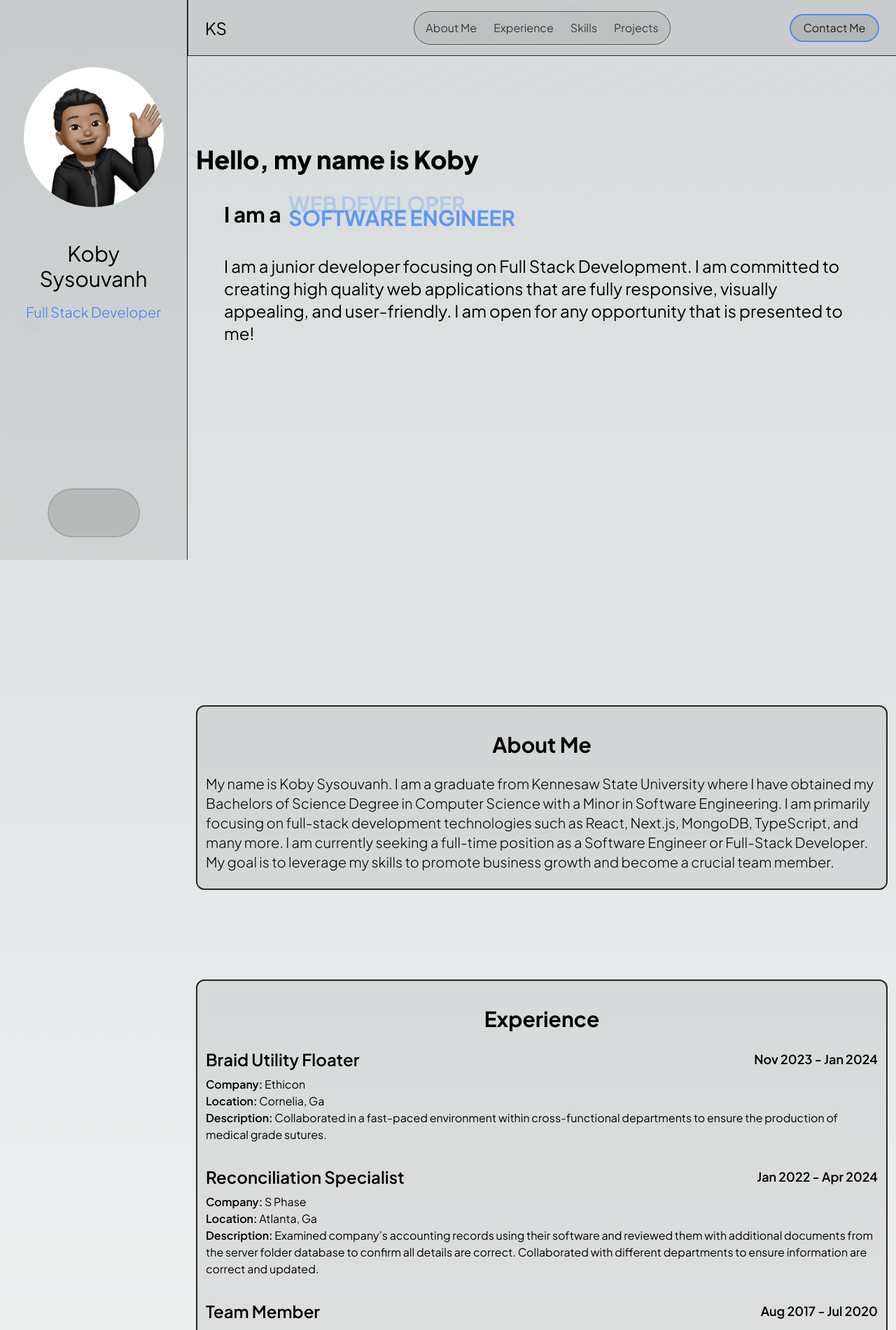
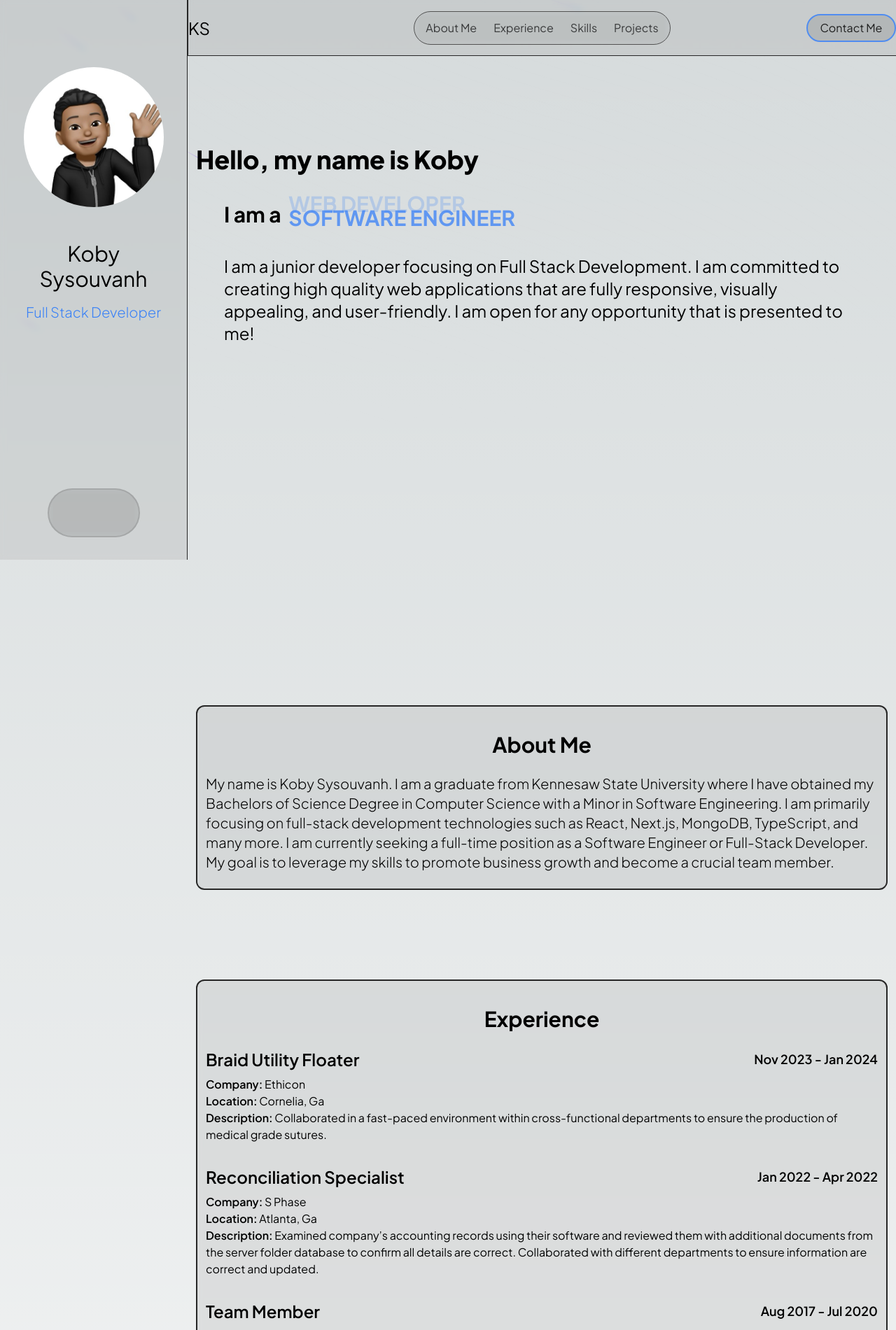
Before and after one commit to kobysysouvanh/portfolio_updated, a Next.js app: page / in a window 1280 px wide. Shown: the top 1901 px of the page at 70% size. Built offline with nearby package versions, Linux system fonts and the light colour scheme.

Commit message:
fix: padding and typo

```diff
--- a/components/Experience.tsx
+++ b/components/Experience.tsx
@@ -35,7 +35,7 @@ const Experience = () => {
               <h2 className="text-2xl font-semibold">
                 Reconciliation Specialist
               </h2>
-              <h3 className="text-lg font-semibold">Jan 2022 - Apr 2024</h3>
+              <h3 className="text-lg font-semibold">Jan 2022 - Apr 2022</h3>
             </div>
             <p className="mt-2">
               <span className="font-semibold">Company:</span> S Phase
--- a/components/Navbar.tsx
+++ b/components/Navbar.tsx
@@ -29,7 +29,7 @@ const Navbar = () => {
       animate={{ y: 0, opacity: 1 }}
       transition={{ duration: 0.5, delay: .5 }}
     >
-      <div className="max-w-7xl items-center justify-between mx-auto h-20 px-6 hidden sm:flex">
+      <div className="max-w-7xl items-center justify-between mx-auto h-20 px-6 hidden xl:p-0  sm:flex">
         <div className="text-2xl w-32">KS</div>
         <div className="flex gap-6 rounded-full h-12 items-center text-center border-neutral-600 border p-4 backdrop-blur-sm">
           {nav.map((item) => (
```
